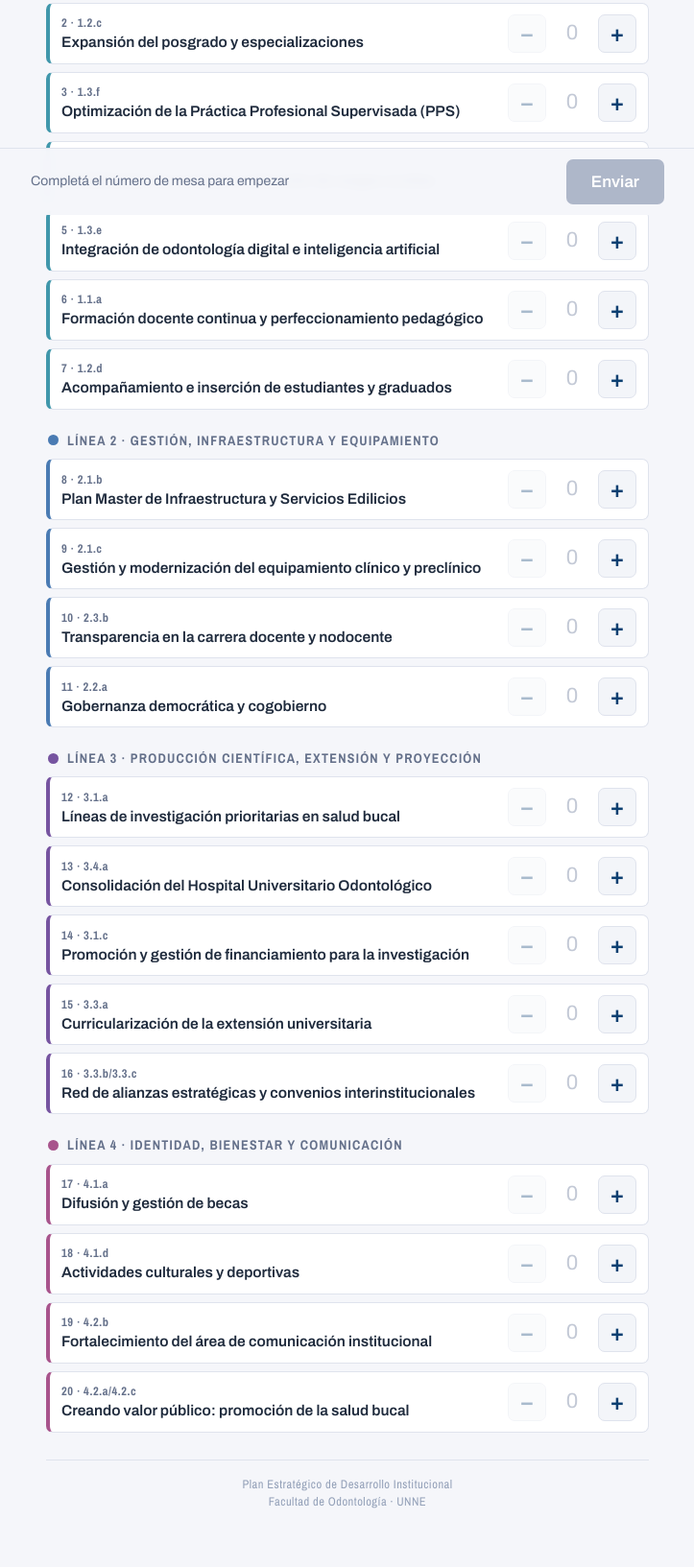
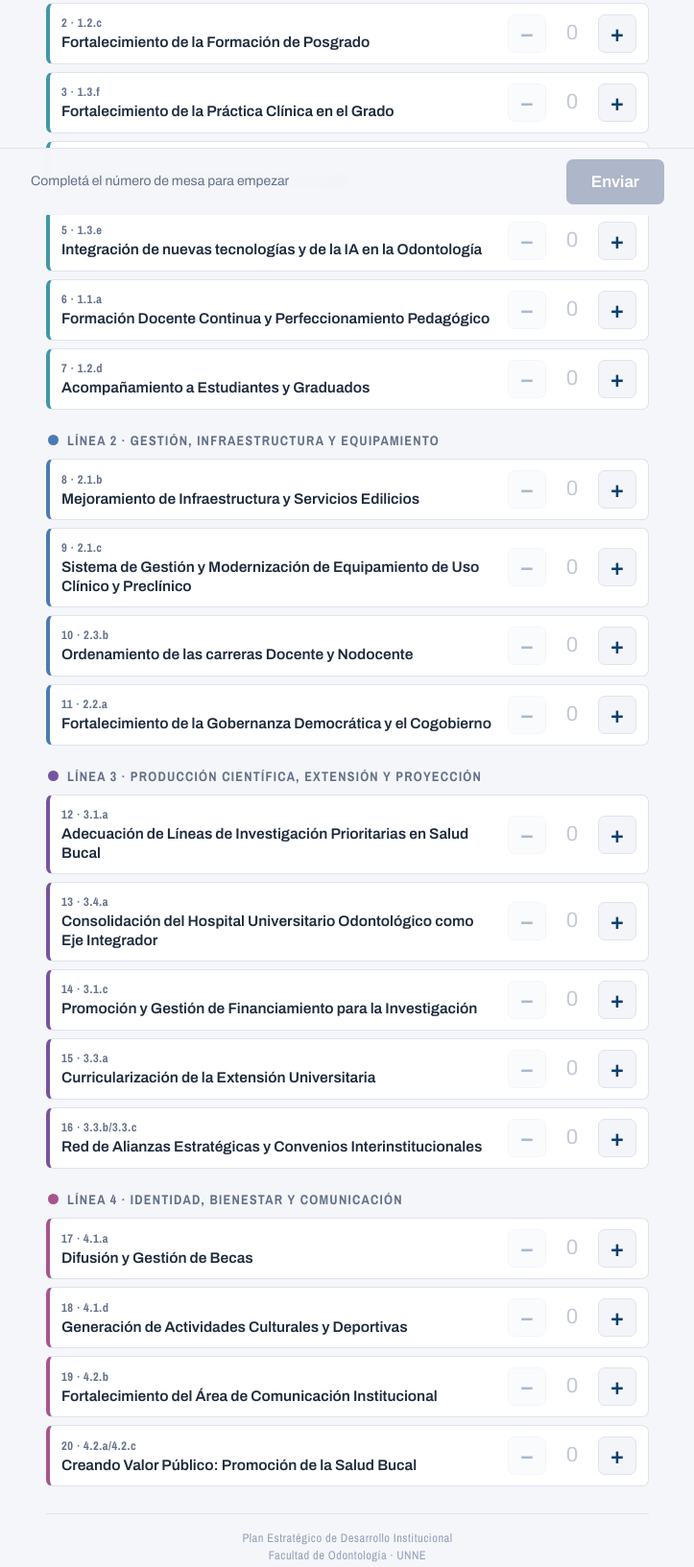
Before and after one commit to FOUNNE/proyectos2, a plain HTML site: page index.html in a window 1280 px wide. Shown: the part 576-2209 px from the top of the page at 96% size, without its empty margins (278-1001 px from the left). Drawn offline with nearby package versions, Linux system fonts and the light colour scheme.

Commit message:
Update index.html

```diff
--- a/index.html
+++ b/index.html
@@ -246,28 +246,29 @@ const LINEAS = [
   {id:4, nombre:'Línea 4 · Identidad, Bienestar y Comunicación', color:'#A8548C'}
 ];
 
-/* Los 20 proyectos de la matriz consolidada. 'corto' es el rótulo de la pantalla. */
+/* Los 20 proyectos, con los títulos de la grilla impresa. El número y el código
+   son los mismos de la matriz consolidada. 'corto' es el rótulo de la pantalla. */
 const PROYECTOS = [
-  {n:1,  cod:'1.2.a',       linea:1, nombre:'Actualización de los planes de estudio', corto:'Planes de estudio'},
-  {n:2,  cod:'1.2.c',       linea:1, nombre:'Expansión del posgrado y especializaciones', corto:'Posgrado y especializaciones'},
-  {n:3,  cod:'1.3.f',       linea:1, nombre:'Optimización de la Práctica Profesional Supervisada (PPS)', corto:'Práctica Profesional Supervisada'},
-  {n:4,  cod:'1.3.a',       linea:1, nombre:'Modalidades de cursado y reducción de cargas ocultas', corto:'Modalidades de cursado'},
-  {n:5,  cod:'1.3.e',       linea:1, nombre:'Integración de odontología digital e inteligencia artificial', corto:'Odontología digital e IA'},
-  {n:6,  cod:'1.1.a',       linea:1, nombre:'Formación docente continua y perfeccionamiento pedagógico', corto:'Formación docente continua'},
-  {n:7,  cod:'1.2.d',       linea:1, nombre:'Acompañamiento e inserción de estudiantes y graduados', corto:'Inserción de estudiantes y graduados'},
-  {n:8,  cod:'2.1.b',       linea:2, nombre:'Plan Master de Infraestructura y Servicios Edilicios', corto:'Plan Master de Infraestructura'},
-  {n:9,  cod:'2.1.c',       linea:2, nombre:'Gestión y modernización del equipamiento clínico y preclínico', corto:'Equipamiento clínico'},
-  {n:10, cod:'2.3.b',       linea:2, nombre:'Transparencia en la carrera docente y nodocente', corto:'Transparencia en carrera docente'},
-  {n:11, cod:'2.2.a',       linea:2, nombre:'Gobernanza democrática y cogobierno', corto:'Gobernanza y cogobierno'},
-  {n:12, cod:'3.1.a',       linea:3, nombre:'Líneas de investigación prioritarias en salud bucal', corto:'Líneas de investigación'},
-  {n:13, cod:'3.4.a',       linea:3, nombre:'Consolidación del Hospital Universitario Odontológico', corto:'Hospital Universitario'},
-  {n:14, cod:'3.1.c',       linea:3, nombre:'Promoción y gestión de financiamiento para la investigación', corto:'Financiamiento para investigación'},
-  {n:15, cod:'3.3.a',       linea:3, nombre:'Curricularización de la extensión universitaria', corto:'Curricularización de la extensión'},
-  {n:16, cod:'3.3.b/3.3.c', linea:3, nombre:'Red de alianzas estratégicas y convenios interinstitucionales', corto:'Alianzas y convenios'},
-  {n:17, cod:'4.1.a',       linea:4, nombre:'Difusión y gestión de becas', corto:'Becas'},
-  {n:18, cod:'4.1.d',       linea:4, nombre:'Actividades culturales y deportivas', corto:'Actividades culturales y deportivas'},
-  {n:19, cod:'4.2.b',       linea:4, nombre:'Fortalecimiento del área de comunicación institucional', corto:'Comunicación institucional'},
-  {n:20, cod:'4.2.a/4.2.c', linea:4, nombre:'Creando valor público: promoción de la salud bucal', corto:'Promoción de la salud bucal'}
+  {n:1,  cod:'1.2.a',       linea:1, nombre:'Revisión y mejoramiento del Plan de Estudio', corto:'Plan de Estudio'},
+  {n:2,  cod:'1.2.c',       linea:1, nombre:'Fortalecimiento de la Formación de Posgrado', corto:'Formación de Posgrado'},
+  {n:3,  cod:'1.3.f',       linea:1, nombre:'Fortalecimiento de la Práctica Clínica en el Grado', corto:'Práctica Clínica en el Grado'},
+  {n:4,  cod:'1.3.a',       linea:1, nombre:'Flexibilización en modalidades de cursado', corto:'Flexibilización del cursado'},
+  {n:5,  cod:'1.3.e',       linea:1, nombre:'Integración de nuevas tecnologías y de la IA en la Odontología', corto:'Nuevas tecnologías e IA'},
+  {n:6,  cod:'1.1.a',       linea:1, nombre:'Formación Docente Continua y Perfeccionamiento Pedagógico', corto:'Formación Docente Continua'},
+  {n:7,  cod:'1.2.d',       linea:1, nombre:'Acompañamiento a Estudiantes y Graduados', corto:'Acompañamiento a estudiantes'},
+  {n:8,  cod:'2.1.b',       linea:2, nombre:'Mejoramiento de Infraestructura y Servicios Edilicios', corto:'Infraestructura y Servicios'},
+  {n:9,  cod:'2.1.c',       linea:2, nombre:'Sistema de Gestión y Modernización de Equipamiento de Uso Clínico y Preclínico', corto:'Equipamiento clínico'},
+  {n:10, cod:'2.3.b',       linea:2, nombre:'Ordenamiento de las carreras Docente y Nodocente', corto:'Carreras Docente y Nodocente'},
+  {n:11, cod:'2.2.a',       linea:2, nombre:'Fortalecimiento de la Gobernanza Democrática y el Cogobierno', corto:'Gobernanza y Cogobierno'},
+  {n:12, cod:'3.1.a',       linea:3, nombre:'Adecuación de Líneas de Investigación Prioritarias en Salud Bucal', corto:'Líneas de Investigación'},
+  {n:13, cod:'3.4.a',       linea:3, nombre:'Consolidación del Hospital Universitario Odontológico como Eje Integrador', corto:'Hospital Universitario'},
+  {n:14, cod:'3.1.c',       linea:3, nombre:'Promoción y Gestión de Financiamiento para la Investigación', corto:'Financiamiento para Investigación'},
+  {n:15, cod:'3.3.a',       linea:3, nombre:'Curricularización de la Extensión Universitaria', corto:'Extensión Universitaria'},
+  {n:16, cod:'3.3.b/3.3.c', linea:3, nombre:'Red de Alianzas Estratégicas y Convenios Interinstitucionales', corto:'Alianzas y Convenios'},
+  {n:17, cod:'4.1.a',       linea:4, nombre:'Difusión y Gestión de Becas', corto:'Becas'},
+  {n:18, cod:'4.1.d',       linea:4, nombre:'Generación de Actividades Culturales y Deportivas', corto:'Actividades Culturales y Deportivas'},
+  {n:19, cod:'4.2.b',       linea:4, nombre:'Fortalecimiento del Área de Comunicación Institucional', corto:'Comunicación Institucional'},
+  {n:20, cod:'4.2.a/4.2.c', linea:4, nombre:'Creando Valor Público: Promoción de la Salud Bucal', corto:'Valor Público: Salud Bucal'}
 ];
 
 const votos = {};
```
